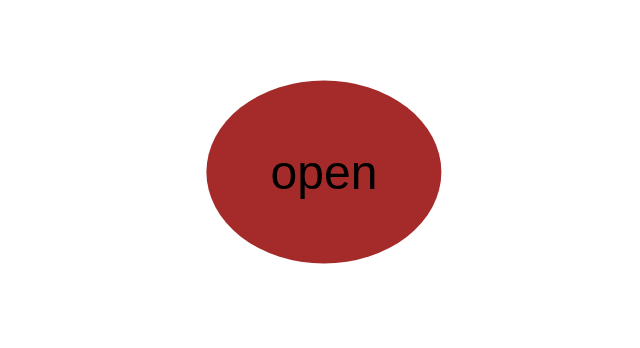
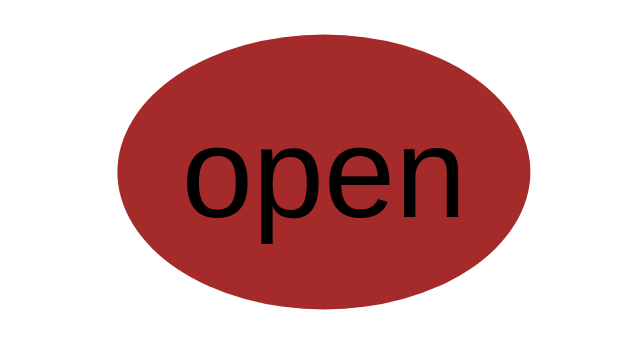
Before and after one commit to 2019junstudio/Happybirthday, a plain HTML site: page index.html in a window 1280 px wide. Shown: the part 228-576 px from the top of the page, without its empty margins (316-956 px from the left). Drawn offline with Linux system fonts and the light colour scheme.

Commit message:
Update index.html

```diff
--- a/index.html
+++ b/index.html
@@ -16,7 +16,7 @@
                 right: 50%;
                 transform: translatex(50%) translateY(50%);
                 bottom: 50%;
-                font-size: 300%;
+                font-size: 10vw;
                 background-color: brown;
                 color: black;
                 border: none;
```
